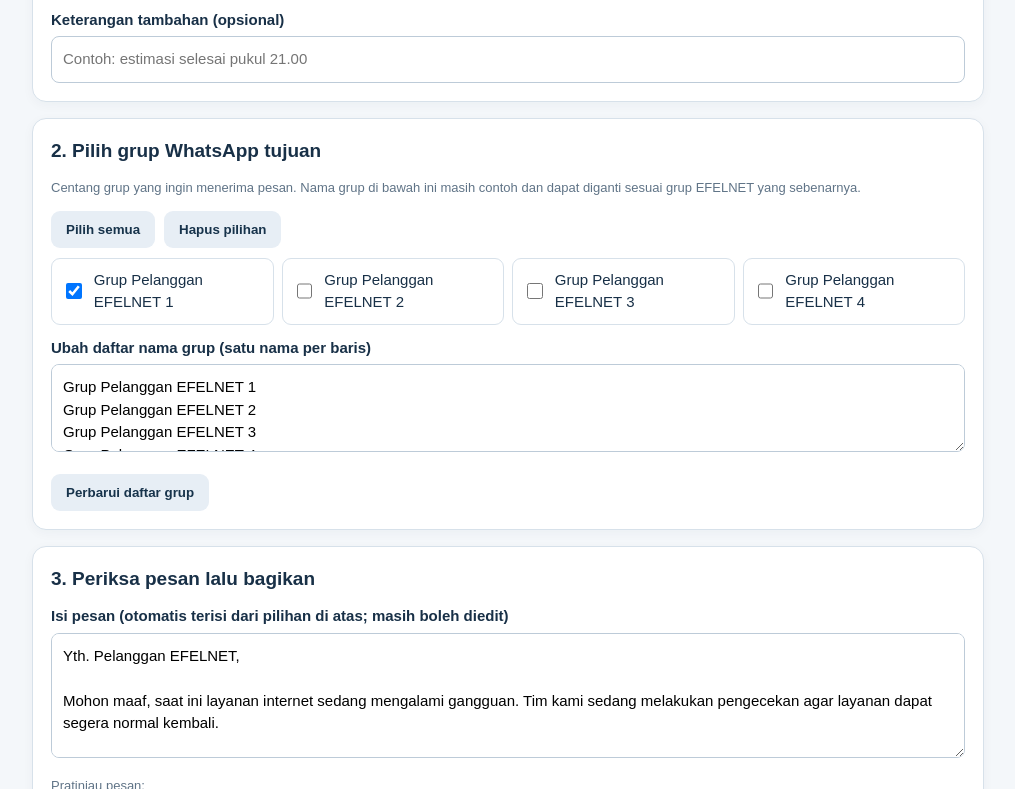
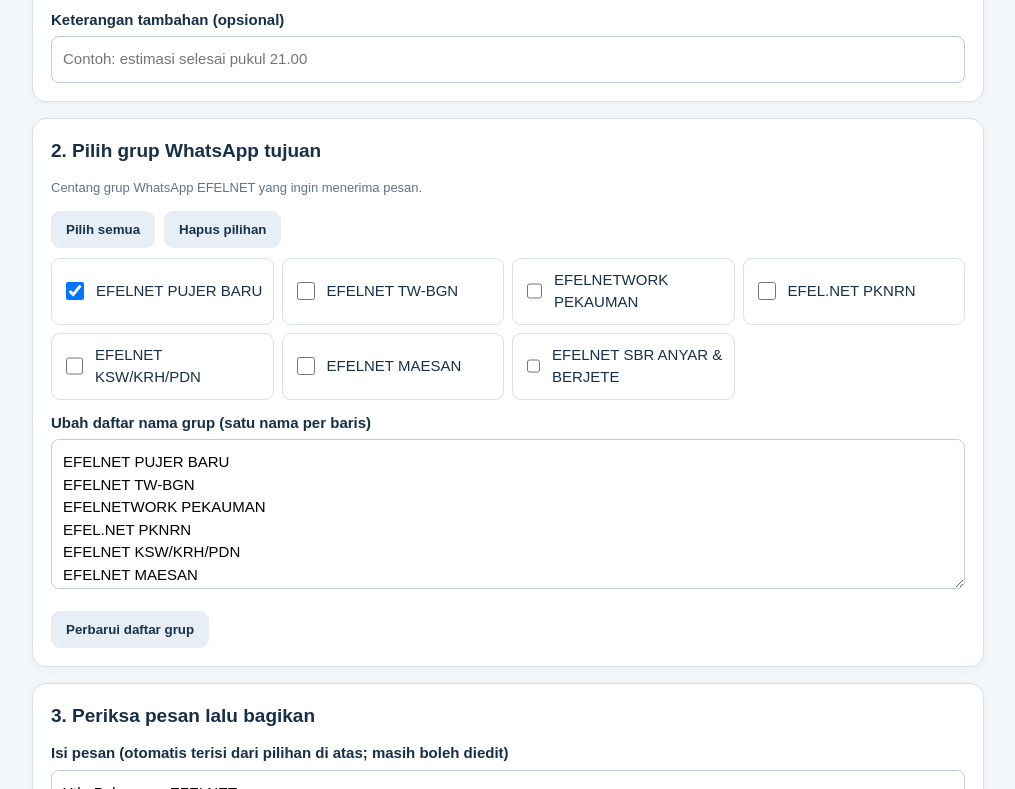
Before and after one commit to mdoifur37-bot/efelnet-admin, a plain HTML site: page index.html in a window 1280 px wide. Shown: the part 523-1312 px from the top of the page, without its empty margins (132-1147 px from the left). Drawn offline with Linux system fonts and the light colour scheme.

Commit message:
Update index.html

```diff
--- a/index.html
+++ b/index.html
@@ -63,21 +63,27 @@ footer{text-align:center;color:#718294;font-size:12px;padding:10px}
 </section>
 <section class="card">
 <h2>2. Pilih grup WhatsApp tujuan</h2>
-<p class="muted">Centang grup yang ingin menerima pesan. Nama grup di bawah ini masih contoh dan dapat diganti sesuai grup EFELNET yang sebenarnya.</p>
+<p class="muted">Centang grup WhatsApp EFELNET yang ingin menerima pesan.</p>
 <div class="actions" style="margin-top:0">
 <button class="secondary" id="all">Pilih semua</button><button class="secondary" id="none">Hapus pilihan</button>
 </div>
 <div class="groups" id="groups">
-<label class="group"><input type="checkbox" checked><span>Grup Pelanggan EFELNET 1</span></label>
-<label class="group"><input type="checkbox"><span>Grup Pelanggan EFELNET 2</span></label>
-<label class="group"><input type="checkbox"><span>Grup Pelanggan EFELNET 3</span></label>
-<label class="group"><input type="checkbox"><span>Grup Pelanggan EFELNET 4</span></label>
+<label class="group"><input type="checkbox" checked><span>EFELNET PUJER BARU</span></label>
+<label class="group"><input type="checkbox"><span>EFELNET TW-BGN</span></label>
+<label class="group"><input type="checkbox"><span>EFELNETWORK PEKAUMAN</span></label>
+<label class="group"><input type="checkbox"><span>EFEL.NET PKNRN</span></label>
+<label class="group"><input type="checkbox"><span>EFELNET KSW/KRH/PDN</span></label>
+<label class="group"><input type="checkbox"><span>EFELNET MAESAN</span></label>
+<label class="group"><input type="checkbox"><span>EFELNET SBR ANYAR &amp; BERJETE</span></label>
 </div>
 <label for="groupnames">Ubah daftar nama grup (satu nama per baris)</label>
-<textarea id="groupnames" style="min-height:88px">Grup Pelanggan EFELNET 1
-Grup Pelanggan EFELNET 2
-Grup Pelanggan EFELNET 3
-Grup Pelanggan EFELNET 4</textarea>
+<textarea id="groupnames" style="min-height:150px">EFELNET PUJER BARU
+EFELNET TW-BGN
+EFELNETWORK PEKAUMAN
+EFEL.NET PKNRN
+EFELNET KSW/KRH/PDN
+EFELNET MAESAN
+EFELNET SBR ANYAR &amp; BERJETE</textarea>
 <div class="actions"><button class="secondary" id="applygroups">Perbarui daftar grup</button></div>
 </section>
 <section class="card">
```
